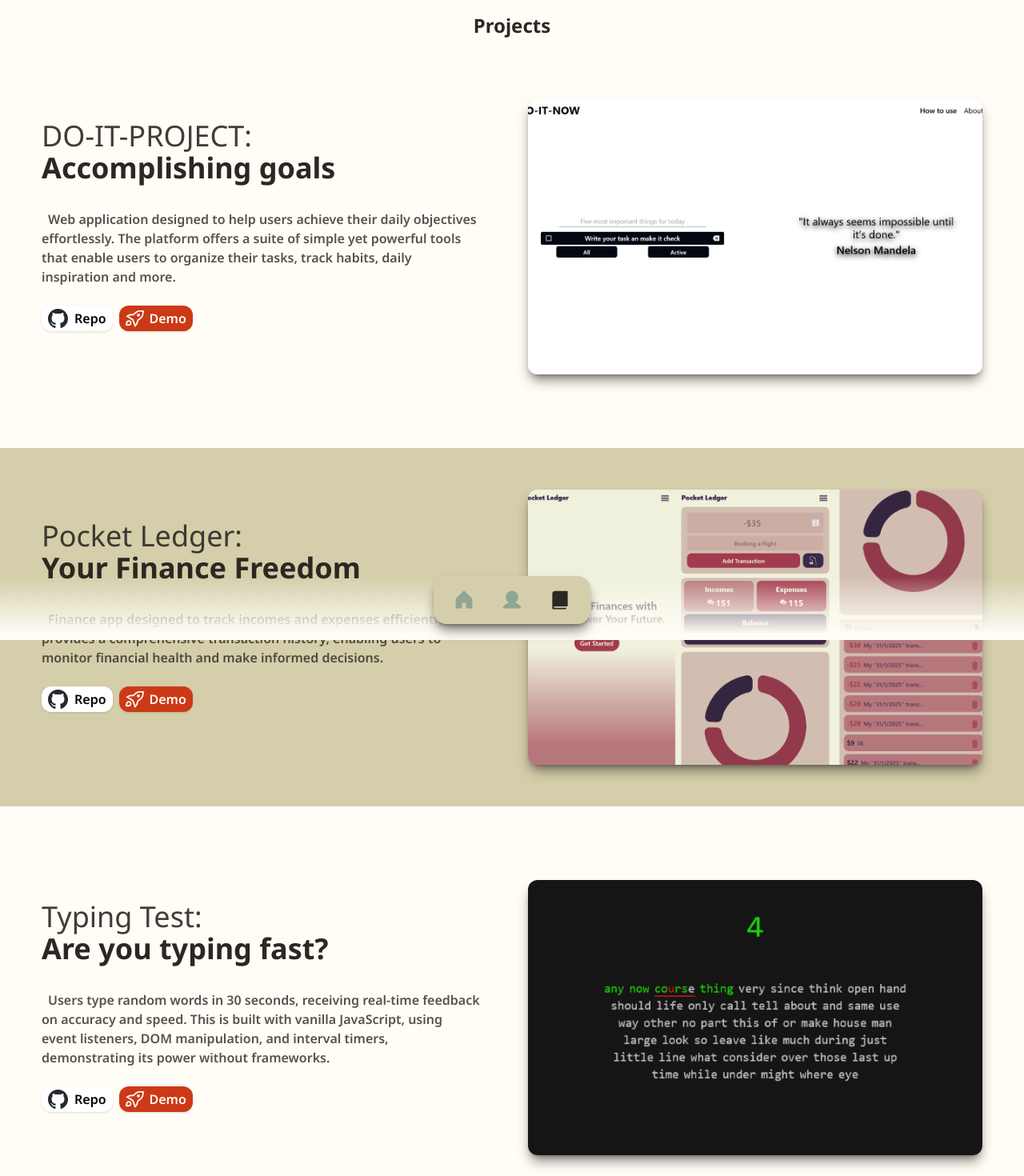
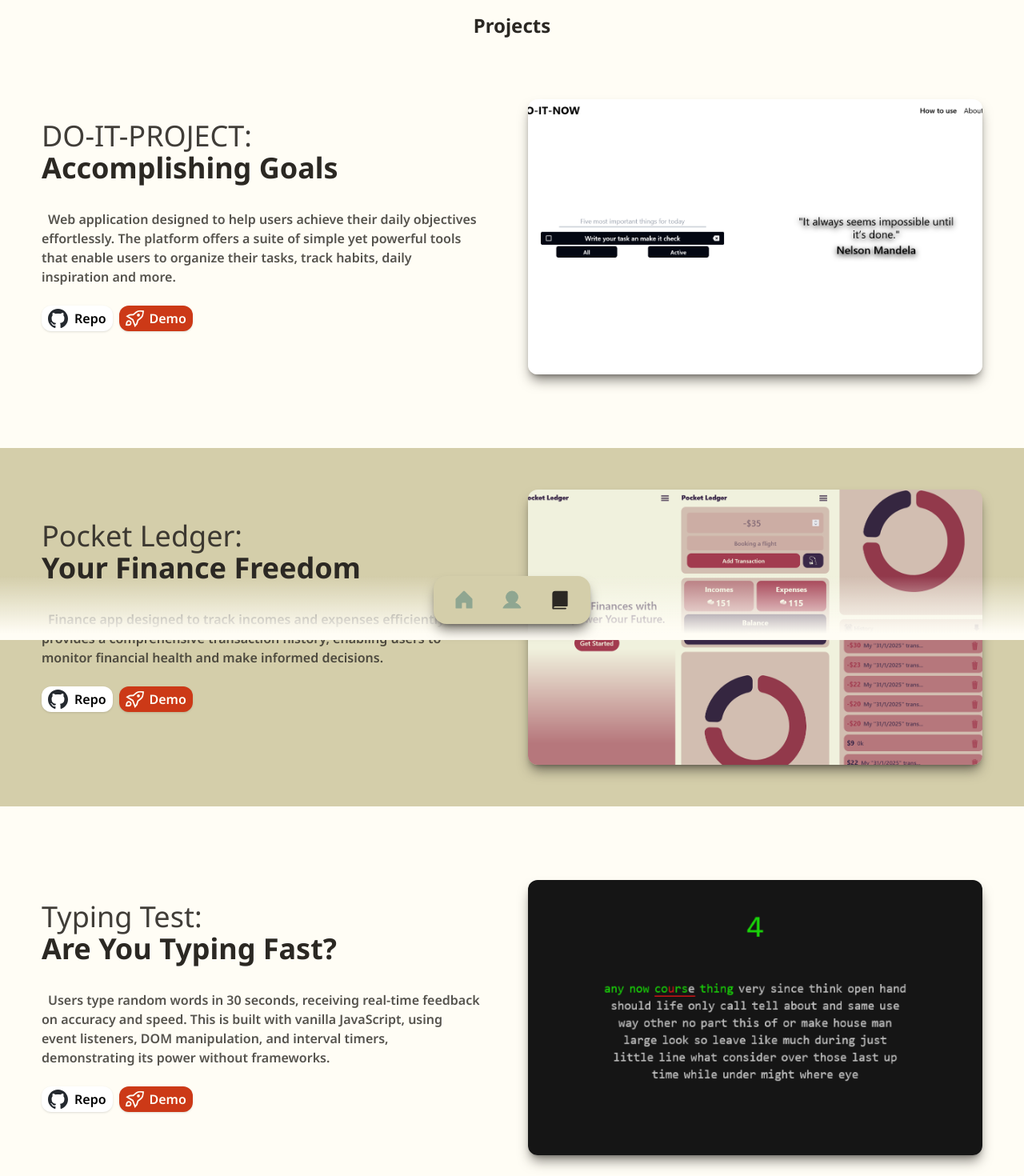
Before and after one commit to fantasyfuerte/portfolio, a Next.js app: page /projects in a window 1280 px wide. Shown: the top 1470 px of the page at 80% size. Built offline with nearby package versions, Linux system fonts and the light colour scheme.

Commit message:
Capitalizing

```diff
--- a/data.tsx
+++ b/data.tsx
@@ -8,7 +8,7 @@ import {
 export const projects = [
   // {
   //   name: "Gainz Journal",
-  //   subtitle: "Fitness Diary",
+  //   subtitle: "More Than Tracking",
   //   description:
   //     "Gainz Journal is a fitness journaling app that allows users to track their daily workouts and monitor their progress. It provides a comprehensive and user-friendly interface, making it easy for users to stay motivated and on track with their fitness goals.",
   //   image: "/projects/pocket-ledger.png",
@@ -17,7 +17,7 @@ export const projects = [
   // },
   {
     name: "DO-IT-PROJECT",
-    subtitle: "Accomplishing goals",
+    subtitle: "Accomplishing Goals",
     description:
       "Web application designed to help users achieve their daily objectives effortlessly. The platform offers a suite of simple yet powerful tools that enable users to organize their tasks, track habits, daily inspiration and more.",
     image: "/projects/do-it-project.png",
@@ -35,7 +35,7 @@ export const projects = [
   },
   {
     name: "Typing Test",
-    subtitle: "Are you typing fast?",
+    subtitle: "Are You Typing Fast?",
     description:
       "Users type random words in 30 seconds, receiving real-time feedback on accuracy and speed. This is built with vanilla JavaScript, using event listeners, DOM manipulation, and interval timers, demonstrating its power without frameworks.",
     image: "/projects/typing-test.png",
```
